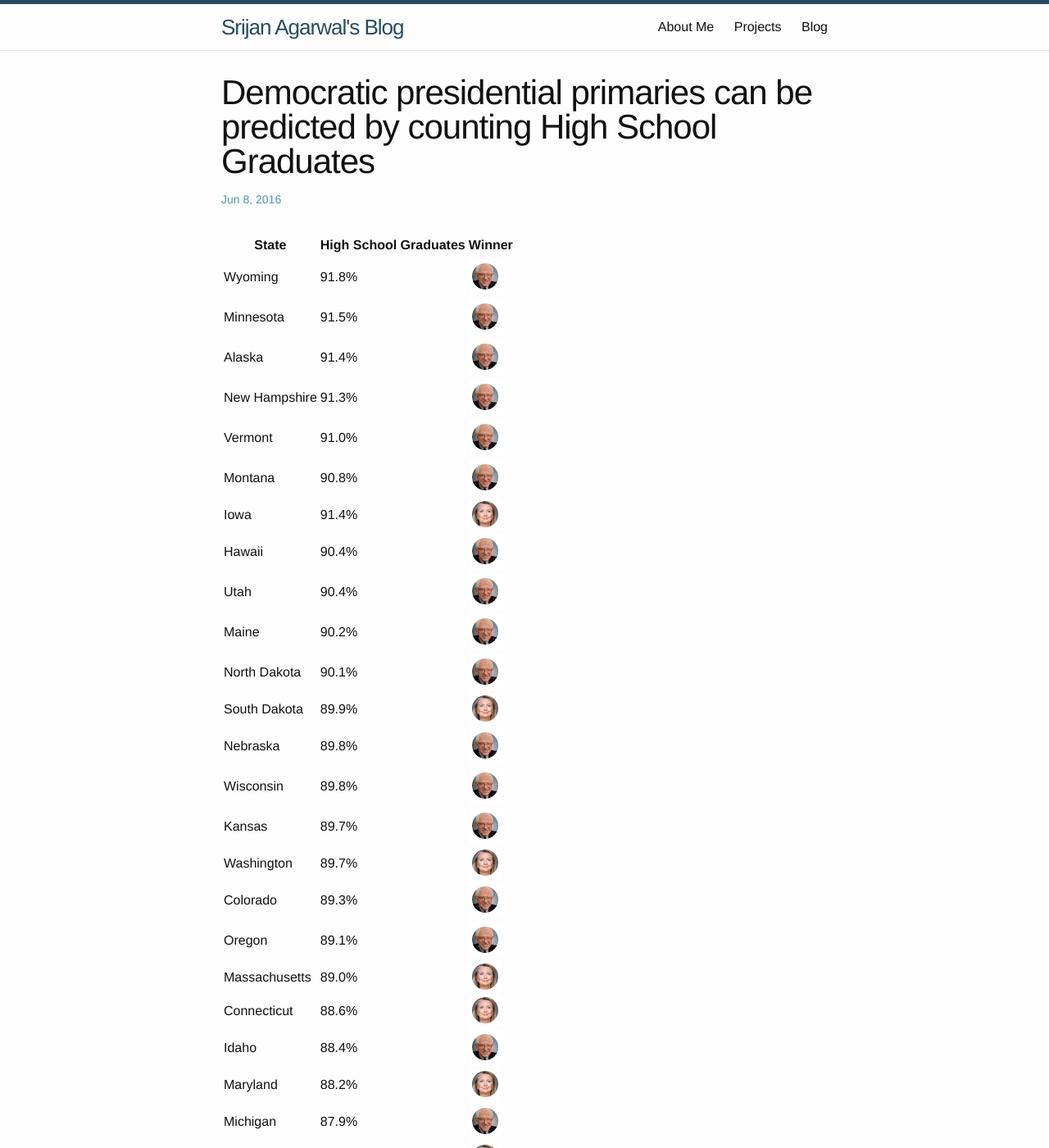
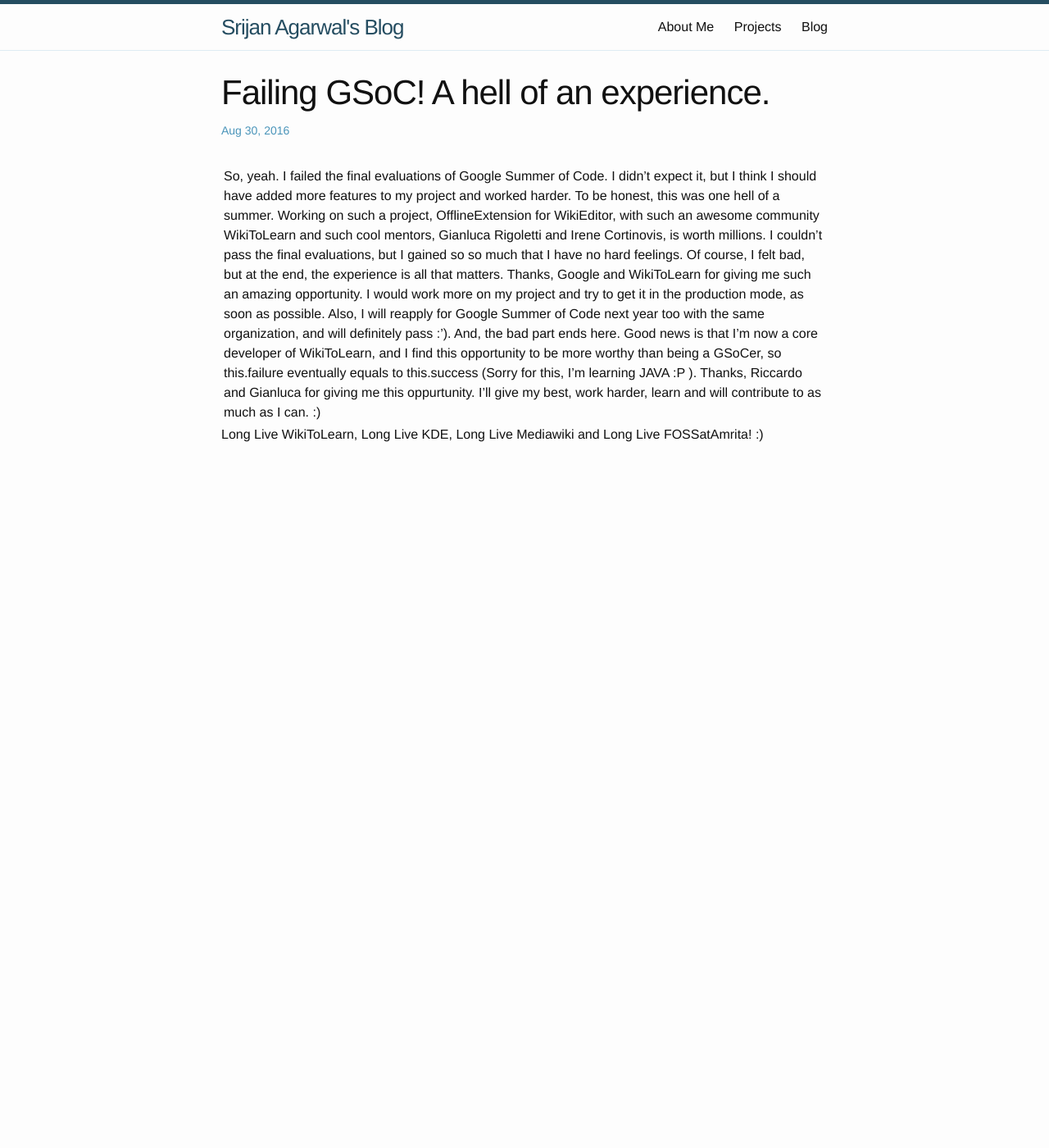
Before and after one commit to Srijancse-zz/Srijancse.github.io, a Jekyll site: the page built from _posts/2016-6-9-us-primary.md, in a window 1280 px wide and 1400 px high. Shown: the whole window at 82% size. Built offline with Jekyll 4.4.1, drawn with Linux system fonts in a browser that asks for light colours; some of the changed text lies outside the part shown.

Commit message:
Added blog

```diff
--- a/_posts/2016-6-9-us-primary.md
+++ b/_posts/2016-6-9-us-primary.md
@@ -1,60 +1,10 @@
 ---
 layout: post
-title:  "Democratic presidential primaries can be predicted by counting High School Graduates "
-date:   2016-6-8 23:25:00
+title:  "Failing GSoC! A hell of an experience."
+date:   2016-8-30 03:30:00
 categories: election
 ---
 
-|State                      |High School Graduates         |Winner|
-|---------------------------|-----------------------------------|------|
-|Wyoming|91.8%|![img]({{ site.url }}/images/sanders.png)|
-|Minnesota|91.5%|![img]({{ site.url }}/images/sanders.png)|
-|Alaska|91.4%|![img]({{ site.url }}/images/sanders.png)|
-|New Hampshire|91.3%|![img]({{ site.url }}/images/sanders.png)|
-|Vermont|91.0%|![img]({{ site.url }}/images/sanders.png)|
-|Montana|90.8%|![img]({{ site.url }}/images/sanders.png)|
-|Iowa|91.4%|![img]({{ site.url }}/images/clinton.png)|
-|Hawaii|90.4%|![img]({{ site.url }}/images/sanders.png)|
-|Utah|90.4%|![img]({{ site.url }}/images/sanders.png)|
-|Maine|90.2%|![img]({{ site.url }}/images/sanders.png)|
-|North Dakota|90.1%|![img]({{ site.url }}/images/sanders.png)|
-|South Dakota|89.9%|![img]({{ site.url }}/images/clinton.png)|
-|Nebraska|89.8%|![img]({{ site.url }}/images/sanders.png)|
-|Wisconsin|89.8%|![img]({{ site.url }}/images/sanders.png)|
-|Kansas|89.7%|![img]({{ site.url }}/images/sanders.png)|
-|Washington|89.7%|![img]({{ site.url }}/images/clinton.png)|
-|Colorado|89.3%|![img]({{ site.url }}/images/sanders.png)|
-|Oregon|89.1%|![img]({{ site.url }}/images/sanders.png)|
-|Massachusetts|89.0%|![img]({{ site.url }}/images/clinton.png)|
-|Connecticut|88.6%|![img]({{ site.url }}/images/clinton.png)|
-|Idaho|88.4%|![img]({{ site.url }}/images/sanders.png)|
-|Maryland|88.2%|![img]({{ site.url }}/images/clinton.png)|
-|Michigan|87.9%|![img]({{ site.url }}/images/sanders.png)|
-|Pennsylvania|87.9%|![img]({{ site.url }}/images/clinton.png)|
-|Ohio|87.6%|![img]({{ site.url }}/images/clinton.png)|
-|Delaware|87.4%|![img]({{ site.url }}/images/clinton.png)|
-|New Jersey|87.4%|![img]({{ site.url }}/images/clinton.png)|
-|Missouri|86.8%|![img]({{ site.url }}/images/clinton.png)|
-|Indiana|86.6%|![img]({{ site.url }}/images/sanders.png)|
-|Virginia|86.6%|![img]({{ site.url }}/images/clinton.png)|
-|Illinois|86.4%|![img]({{ site.url }}/images/clinton.png)|
-|Oklahoma|85.6%|![img]({{ site.url }}/images/sanders.png)|
-|United States|85.3%|![img]({{ site.url }}/images/clinton.png)|
-|Florida|85.3%|![img]({{ site.url }}/images/clinton.png)|
-|New York|84.7%|![img]({{ site.url }}/images/clinton.png)|
-|Rhode Island|84.7%|![img]({{ site.url }}/images/sanders.png)|
-|North Carolina|84.3%|![img]({{ site.url }}/images/clinton.png)|
-|Arizona|84.2%|![img]({{ site.url }}/images/clinton.png)|
-|Georgia|83.9%|![img]({{ site.url }}/images/clinton.png)|
-|Nevada|83.9%|![img]({{ site.url }}/images/clinton.png)|
-|South Carolina|83.6%|![img]({{ site.url }}/images/clinton.png)|
-|Tennessee|83.1%|![img]({{ site.url }}/images/clinton.png)|
-|New Mexico|82.8%|![img]({{ site.url }}/images/clinton.png)|
-|West Virginia|82.8%|![img]({{ site.url }}/images/sanders.png)|
-|Arkansas|82.4%|![img]({{ site.url }}/images/clinton.png)|
-|Louisiana|82.2%|![img]({{ site.url }}/images/clinton.png)|
-|Alabama|82.1%|![img]({{ site.url }}/images/clinton.png)|
-|Kentucky|81.7%|![img]({{ site.url }}/images/clinton.png)|
-|California|80.6%|![img]({{ site.url }}/images/clinton.png)|
-|Mississippi|80.4%|![img]({{ site.url }}/images/clinton.png)|
-|Texas|79.9%|![img]({{ site.url }}/images/clinton.png)|
+|So, yeah. I failed the final evaluations of Google Summer of Code. I didn't expect it, but I think I should have added more features to my project and worked harder. To be honest, this was one hell of a summer. Working on such a project, OfflineExtension for WikiEditor, with such an awesome community WikiToLearn and such cool mentors, Gianluca Rigoletti and Irene Cortinovis, is worth millions. I couldn't pass the final evaluations, but I gained so so much that I have no hard feelings. Of course, I felt bad, but at the end, the experience is all that matters. Thanks, Google and WikiToLearn for giving me such an amazing opportunity. I would work more on my project and try to get it in the production mode, as soon as possible. Also, I will reapply for Google Summer of Code next year too with the same organization, and will definitely pass :'). And, the bad part ends here. Good news is that I'm now a core developer of WikiToLearn, and I find this opportunity to be more worthy than being a GSoCer, so this.failure eventually equals to this.success (Sorry for this, I'm learning JAVA :P ). Thanks, Riccardo and Gianluca for giving me this oppurtunity. I’ll give my best, work harder, learn and will contribute to  as much as I can. :)
+
+Long Live WikiToLearn, Long Live KDE, Long Live Mediawiki and Long Live FOSSatAmrita! :)
```
